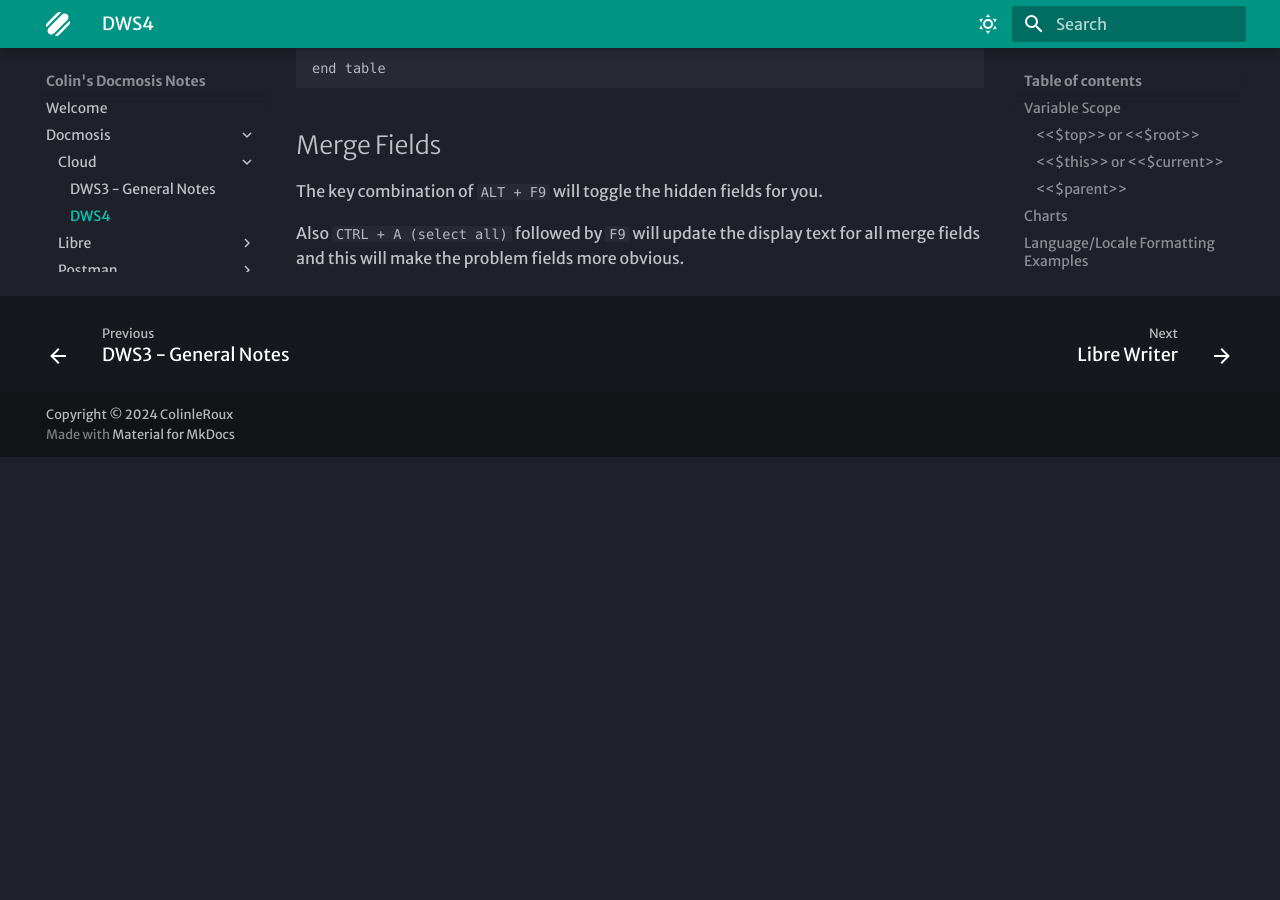
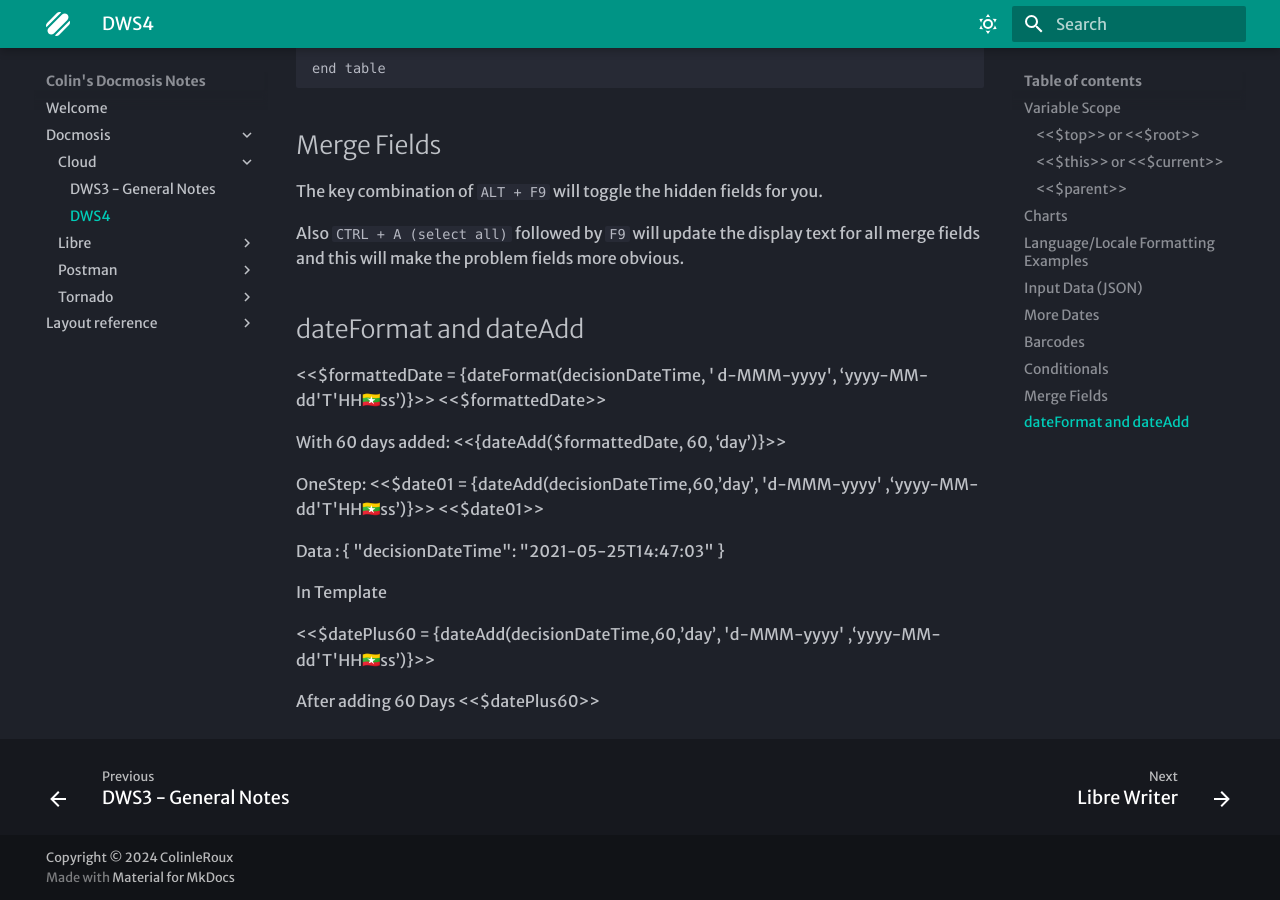
Before and after one commit to colinleroux/DocmosisDocumentation, an MkDocs documentation site: the page built from docs/Docmosis/Cloud/DWS4.md, in a window 1280 px wide and 900 px high, scrolled down 5013 px. Built offline with MkDocs 1.6.1 and Material for MkDocs 9.7.7, drawn with Linux system fonts in a browser that asks for light colours; emoji names are drawn with the system emoji font; some web fonts are replaced; before the commit the page ends 5470 px from its top, so only the background shows below that.

Commit message:
added dateadd

```diff
--- a/docs/Docmosis/Cloud/DWS4.md
+++ b/docs/Docmosis/Cloud/DWS4.md
@@ -217,3 +217,25 @@
  will toggle the hidden fields for you.
 
 Also `CTRL + A (select all)` followed by `F9` will update the display text for all merge fields and this will make the problem fields more obvious.
+
+## dateFormat and dateAdd
+
+<<$formattedDate = {dateFormat(decisionDateTime, ' d-MMM-yyyy', ‘yyyy-MM-dd'T'HH:mm:ss’)}>>
+<<$formattedDate>>
+
+With 60 days added: <<{dateAdd($formattedDate, 60, ‘day’)}>>
+
+OneStep:
+<<$date01 = {dateAdd(decisionDateTime,60,’day’, 'd-MMM-yyyy' ,‘yyyy-MM-dd'T'HH:mm:ss’)}>>
+<<$date01>>
+
+Data :
+{
+  "decisionDateTime": "2021-05-25T14:47:03"
+}
+
+In Template
+
+<<$datePlus60 = {dateAdd(decisionDateTime,60,’day’, 'd-MMM-yyyy' ,‘yyyy-MM-dd'T'HH:mm:ss’)}>>
+
+After adding 60 Days <<$datePlus60>>
```
